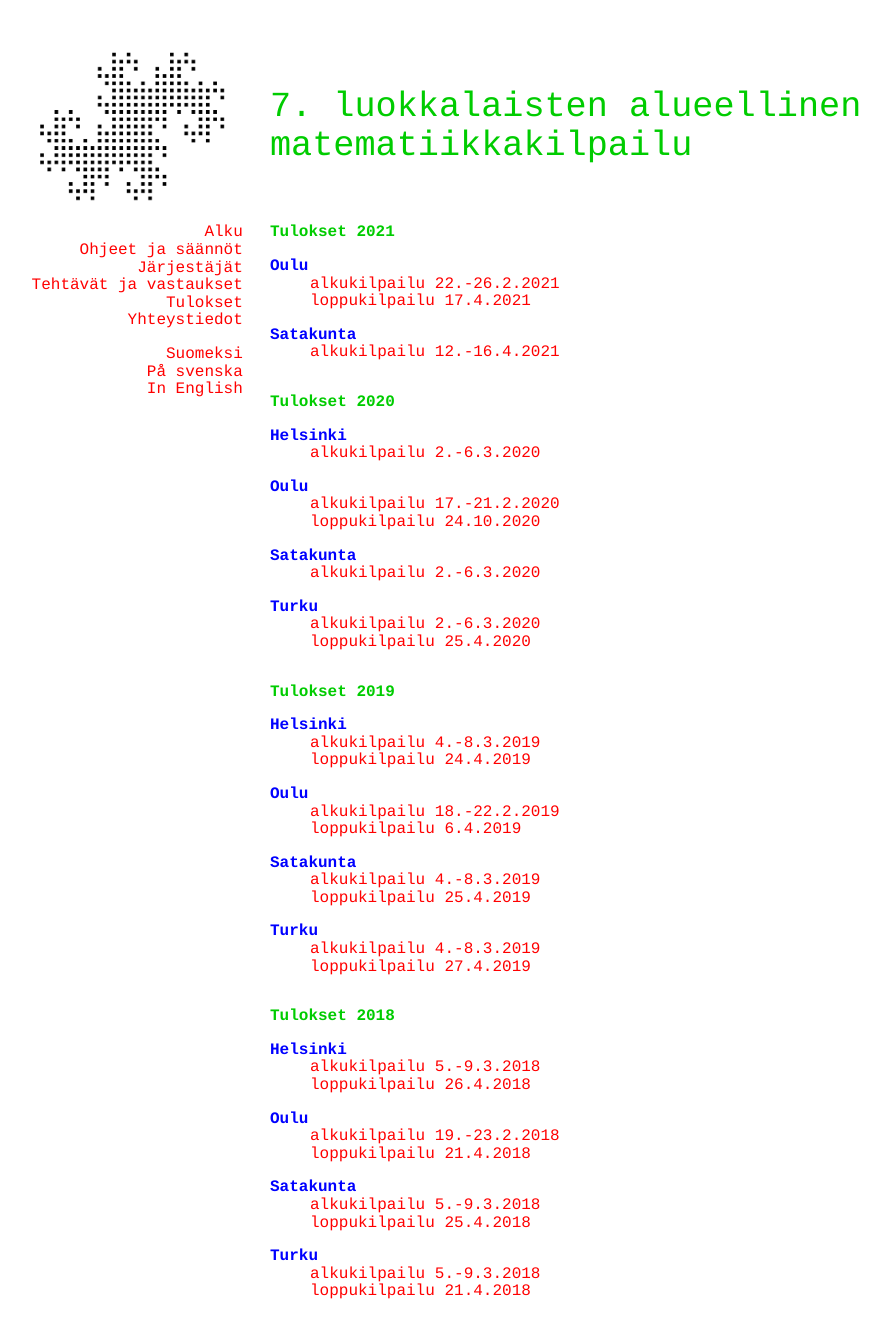
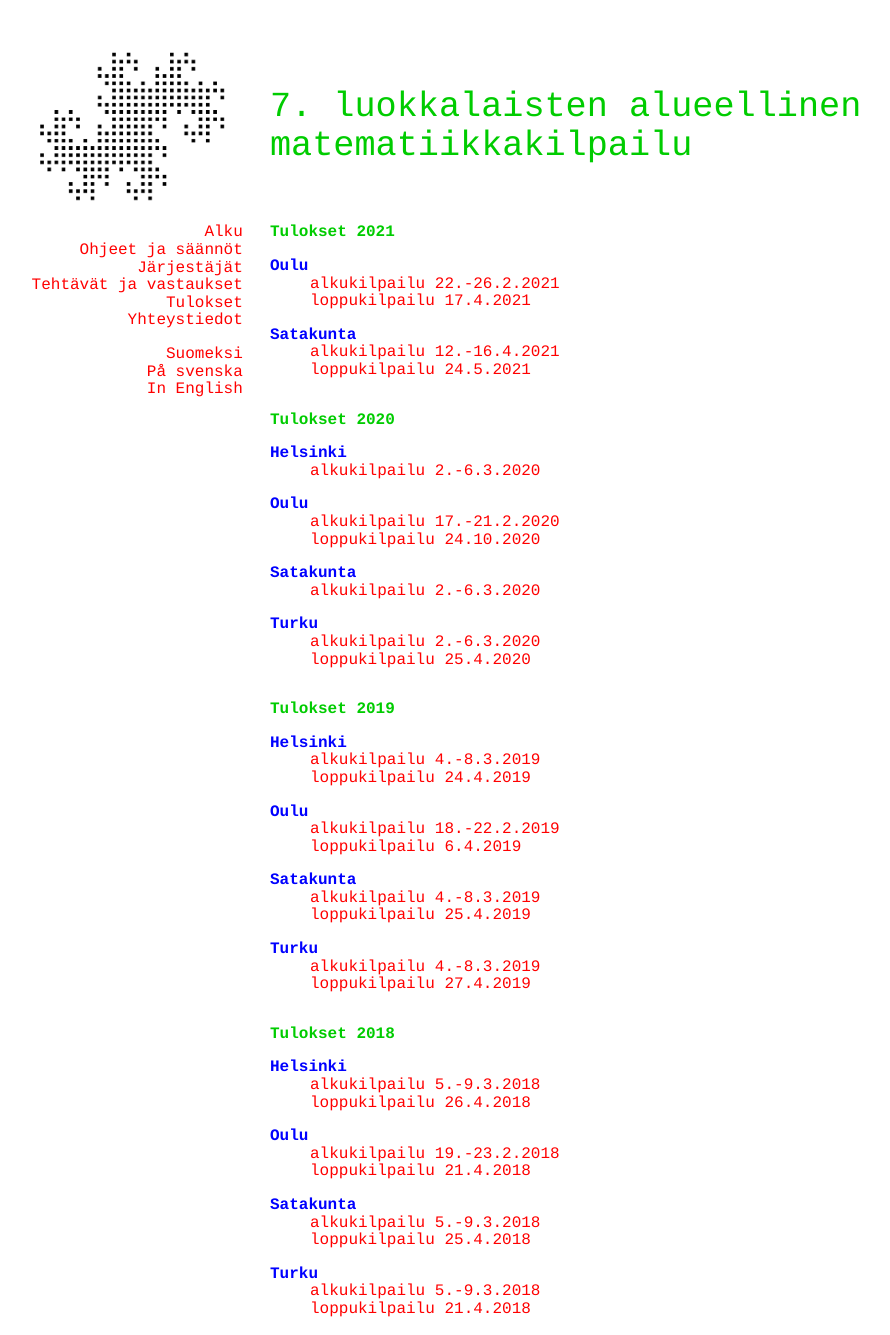
Before and after one commit to matematiikkakilpailut/matematiikkakilpailut.github.io, a Jekyll site: the page built from seiskat/tulokset.html, in a window 1280 px wide. Shown: the whole page, without its empty margins (50-940 px from the left). Built offline with Jekyll 4.4.1, drawn with Linux system fonts in a browser that asks for light colours.

Commit message:
Update tulokset.html
Satakunnan finaali

```diff
--- a/seiskat/tulokset.html
+++ b/seiskat/tulokset.html
@@ -11,6 +11,7 @@
 	<dd><a href="./2021/o_f_tulokset.pdf">loppukilpailu 17.4.2021</a></dd>
 	<dt>Satakunta</dt>
 	<dd><a href="./2021/s_tulokset.pdf">alkukilpailu 12.-16.4.2021 </a></dd>
+	<dd><a href="./2021/s_f_tulokset.pdf">loppukilpailu 24.5.2021</a></dd>
 </dl>
 
 <h2 id="tulokset-2020">Tulokset 2020</h2>
```
